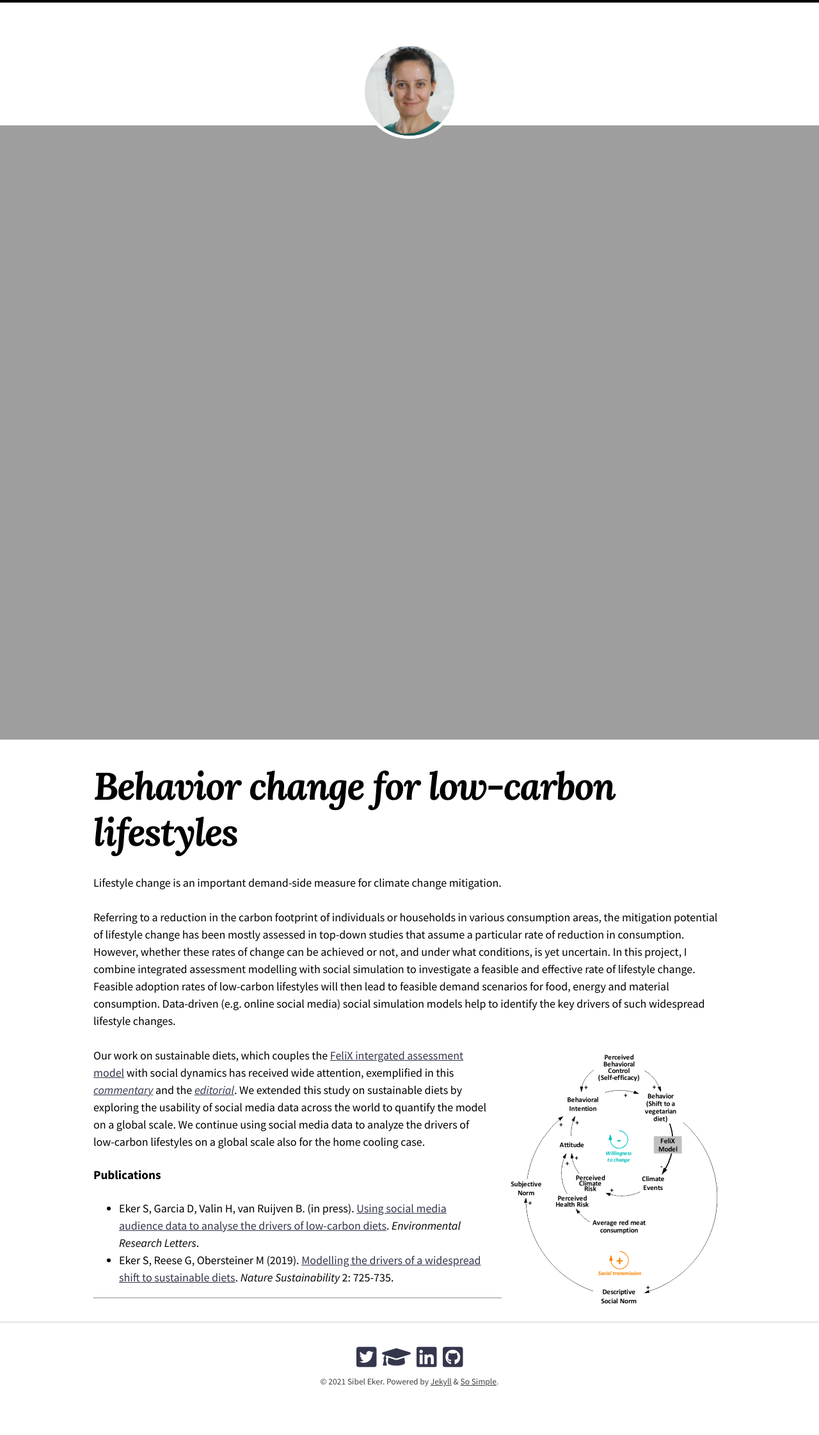
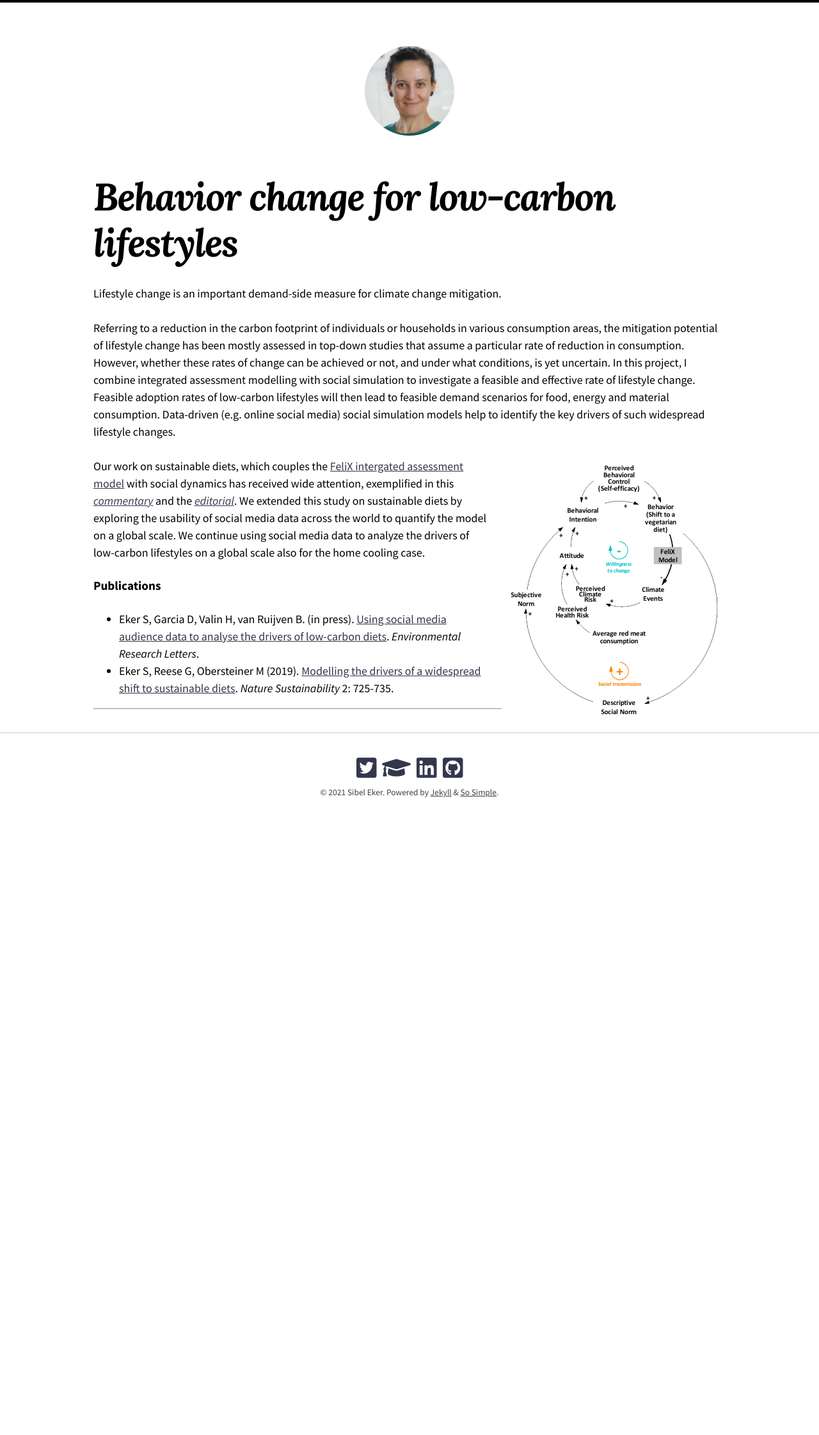
Before and after one commit to sibeleker/sibeleker.github.io, a Jekyll site: the page built from _research/Behavior.md, in a window 1280 px wide. Shown: the whole page at 64% size. Built offline with Jekyll 4.4.1, drawn with Linux system fonts in a browser that asks for light colours; nearby versions of some CDN libraries; after the commit the page ends 1322 px from its top, so only the background shows below that.

Commit message:
Update page.html

```diff
--- a/_layouts/page.html
+++ b/_layouts/page.html
@@ -4,7 +4,7 @@ layout: default
 
 <main id="main" class="main-content" aria-label="Content">
   <article>
-    {% include page-image.html %}
+
     <div class="page-wrapper">
       <header class="page-header">
         {% if page.id %}
```
